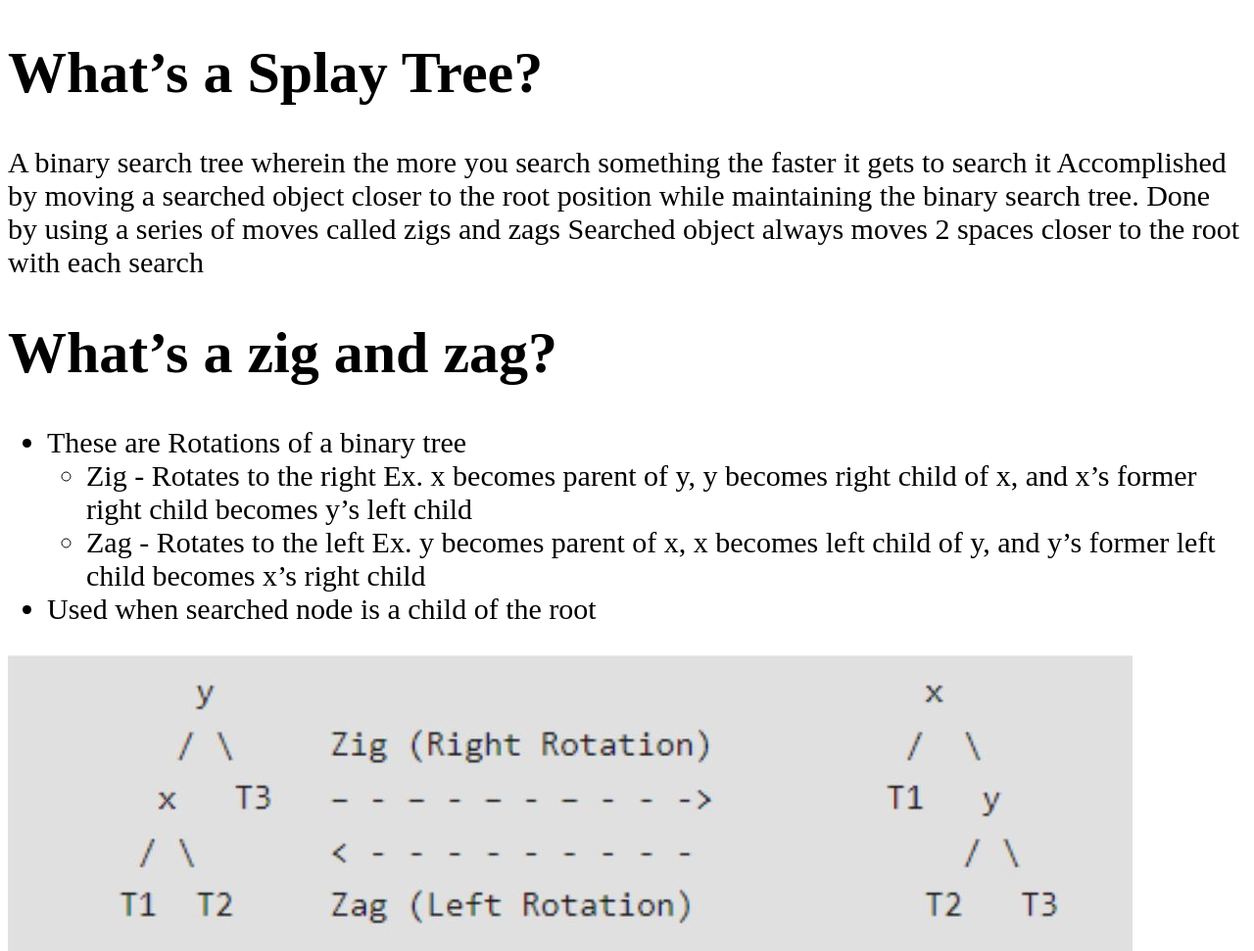
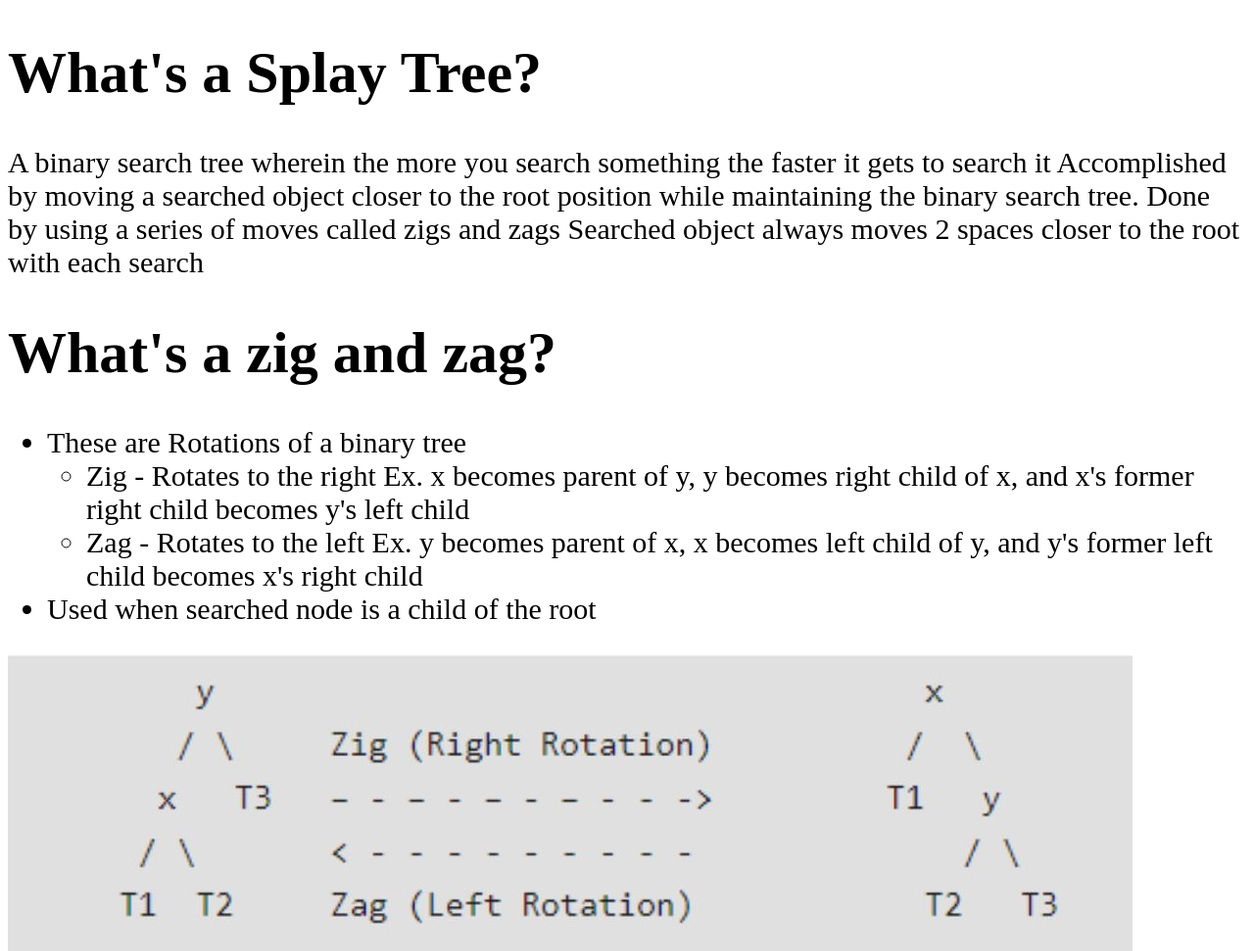
Before and after one commit to AntonDanylenko/splay_tree, a Flask app: page / in a window 1280 px wide; the page is wider, and only the part inside the window is pictured. Shown: the top 971 px of that part at 98% size. Run offline with Flask 2, Linux system fonts and the light colour scheme.

Commit message:
swapped some apostrophes

```diff
--- a/fourth/templates/landing.html
+++ b/fourth/templates/landing.html
@@ -11,19 +11,19 @@
 
 <body>
 
-  <h1 style="text-align:left-align">What’s a Splay Tree?</h1>
+  <h1 style="text-align:left-align">What's a Splay Tree?</h1>
   <p >A binary search tree wherein the more you search something the faster it gets to search it
     Accomplished by moving a searched object closer to the root position while maintaining the binary search tree.
     Done by using a series of moves called zigs and zags
   Searched object always moves 2 spaces closer to the root with each search
   </p>
 
-  <h1 style="text-align:left-align">What’s a zig and zag?</h1>
+  <h1 style="text-align:left-align">What's a zig and zag?</h1>
   <ul>
     <li>These are Rotations of a binary tree
       <ul>
-        <li>Zig - Rotates to the right Ex. x becomes parent of y, y becomes right child of x, and x’s former right child becomes y’s left child</li>
-        <li>Zag - Rotates to the left Ex. y becomes parent of x, x becomes left child of y, and y’s former left child becomes x’s right child</li>
+        <li>Zig - Rotates to the right Ex. x becomes parent of y, y becomes right child of x, and x's former right child becomes y's left child</li>
+        <li>Zag - Rotates to the left Ex. y becomes parent of x, x becomes left child of y, and y's former left child becomes x's right child</li>
       </ul>
     </li>
     <li>Used when searched node is a child of the root</li>
@@ -31,7 +31,7 @@
   <img src="static/one.JPG">
 
 
-  <h1 style="text-align:left-align">What’s a zig-zig and zag-zag?</h1>
+  <h1 style="text-align:left-align">What's a zig-zig and zag-zag?</h1>
   <ul>
     <li>Combination of 2  moves, used when the searched node has a parent and a grandparent
       <ul>
@@ -53,11 +53,11 @@
   </ul>
   <img src="static/three.JPG">
 
-  <h1 style="text-align:left-align">Now Let’s talk about Splaying</h1>
+  <h1 style="text-align:left-align">Now Let's talk about Splaying</h1>
   <ul>
     <li>Splaying is using the aforementioned Zig, Zag, Zig-Zig, Zag-Zag, Zig-Zag,and Zag-Zig rotations on a node</li>
     <li>You splay after a search, after inserting a new node, and before deleting a node</li>
-    <li>Also after each splay the splay tree will become more balanced, but note: A splay tree doesn’t need to be balanced it only has to be a BST</li>
+    <li>Also after each splay the splay tree will become more balanced, but note: A splay tree doesn't need to be balanced it only has to be a BST</li>
   </ul>
   <p>Ex: Splaying after searching</p>
   <img src="static/four.JPG">
@@ -81,7 +81,7 @@
     <li>All operations on average run in O(logn) on average</li>
     <li>And in worse case O(n)</li>
   </ul>
-  <p>Some things they’re used in include:</p>
+  <p>Some things they're used in include:</p>
   <ul>
     <li>Windows NT (in the virtual memory, networking, and file system code)</li>
     <li>The gcc compiler and GNU C++ library</li>
```
